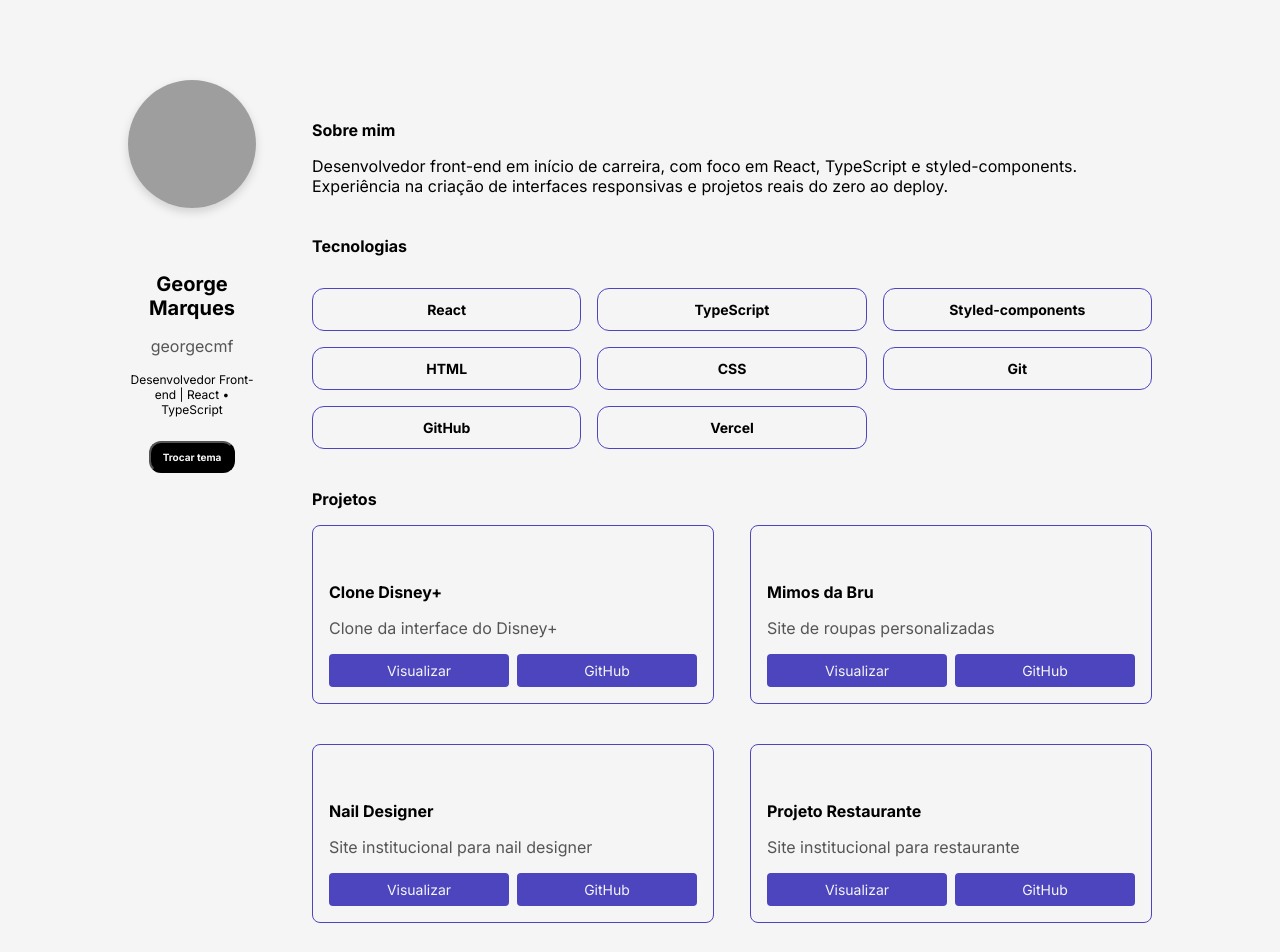
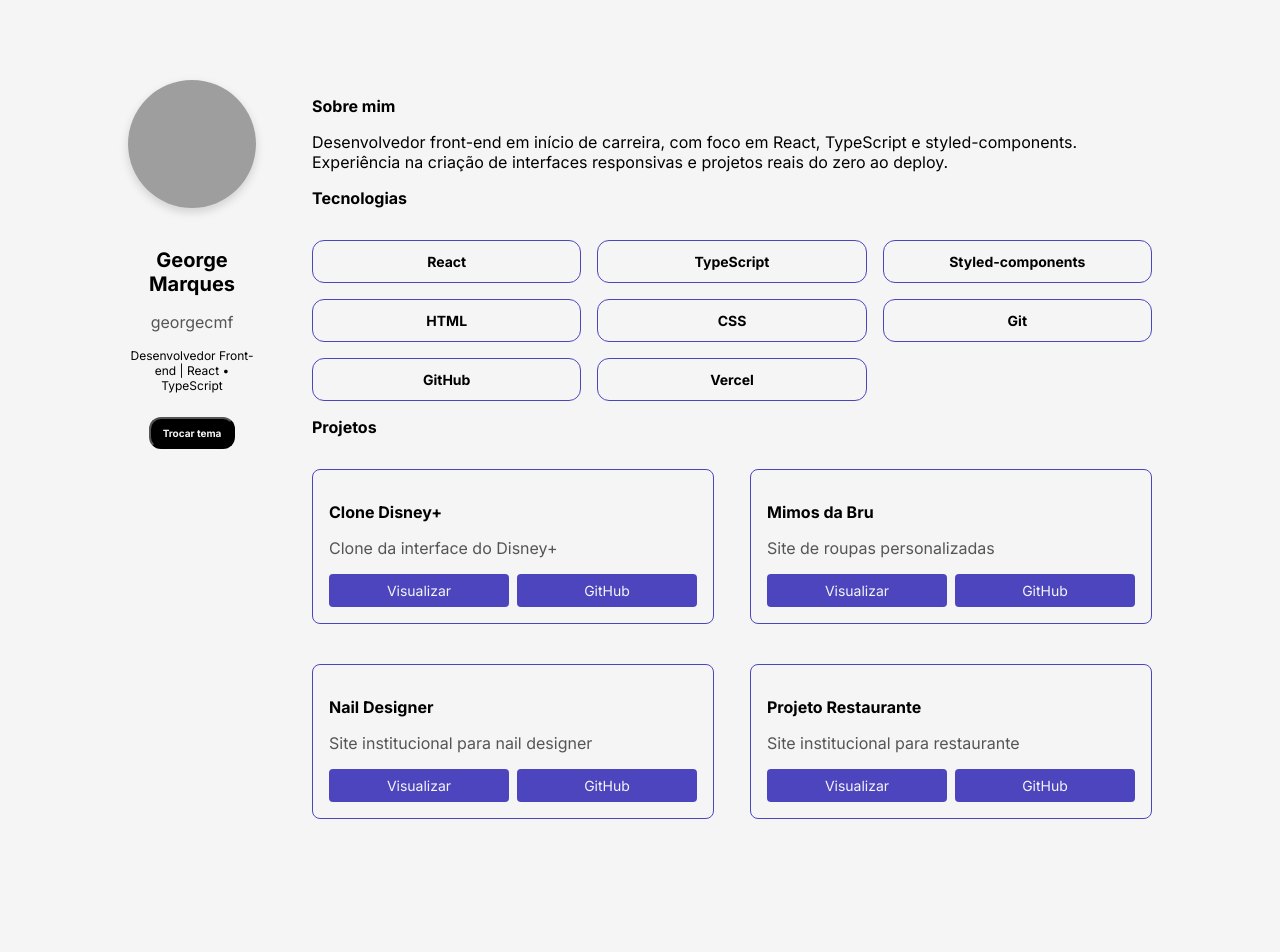
Before and after one commit to georgecmf/portifolio, a React (Create React App) app: page / in a window 1280 px wide. Shown: the top 952 px of the page. After the commit the page ends 899 px from the top, so only its background shows below. Built offline with nearby package versions, Linux system fonts and the light colour scheme; grey boxes are pictures that could not be loaded.

Commit message:
ajuste na margem do projeto

```diff
--- a/src/components/Titulo/styles.ts
+++ b/src/components/Titulo/styles.ts
@@ -8,6 +8,6 @@ export const Titulo = styled.h3<Props>`
   font-size: ${(props) => (props.$fontSize ? `${props.$fontSize}px` : '16px')};
   color: ${(props) => props.theme.corPrincipal};
   font-weight: bold;
-  margin-top: 40px;
+  margin-top: 16px;
   margin-bottom: 16px;
 `
--- a/src/containers/Projetos/styles.ts
+++ b/src/containers/Projetos/styles.ts
@@ -3,6 +3,7 @@ import styled from 'styled-components'
 export const Lista = styled.ul`
   display: grid;
   grid-template-columns: repeat(2, 1fr);
+  margin-top: 32px;
   column-gap: 36px;
   row-gap: 40px;
   padding: 0;
```
